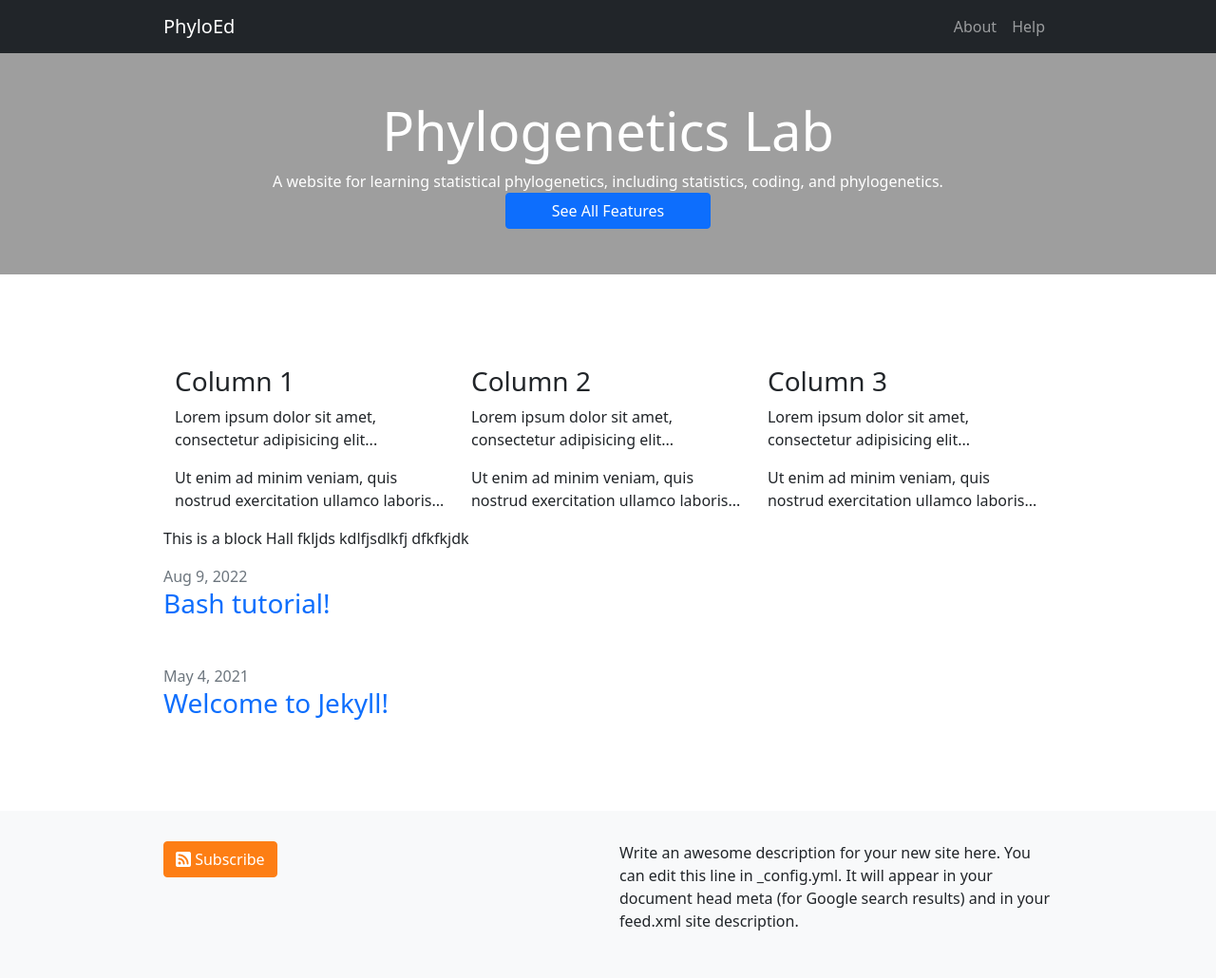
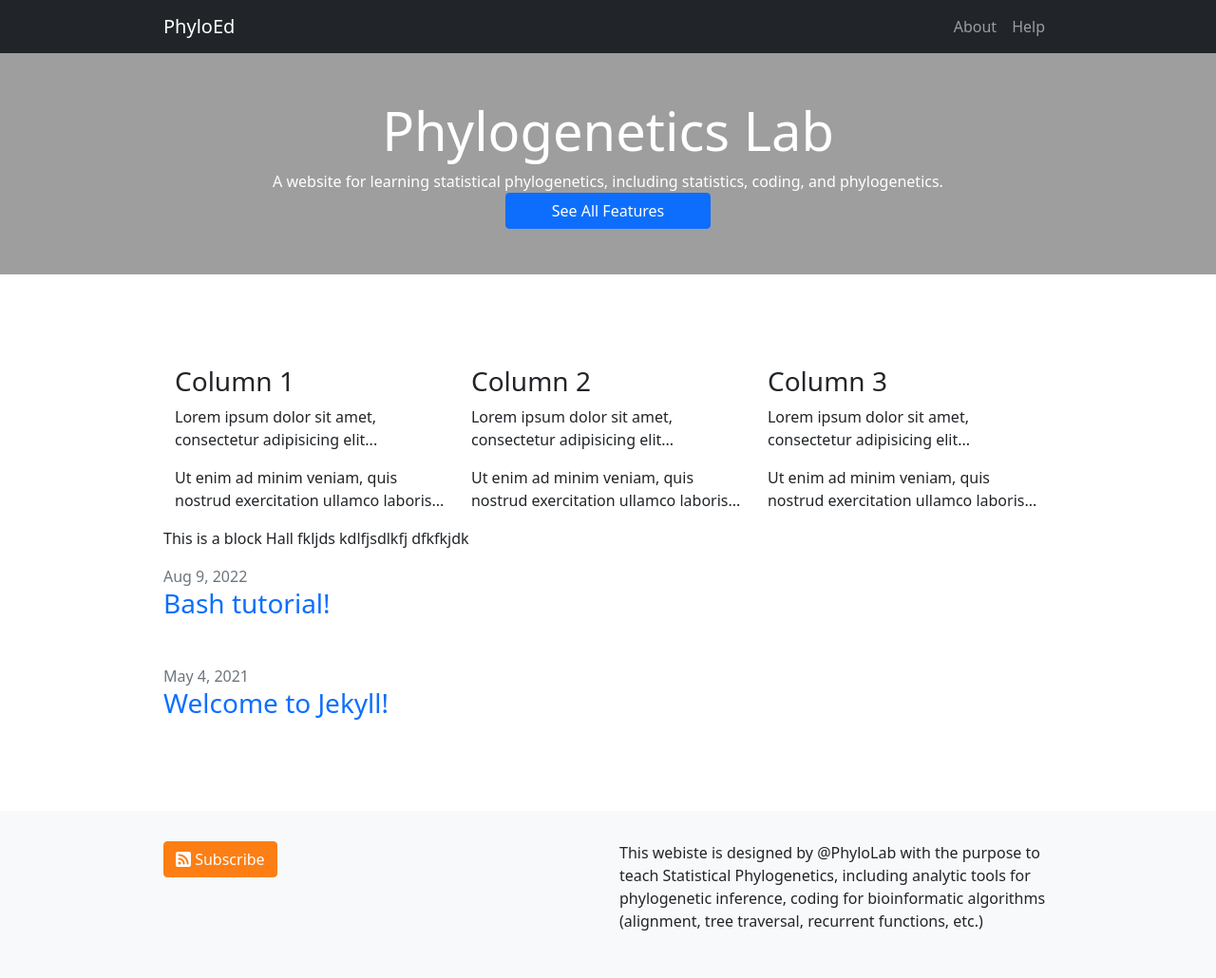
Before and after one commit to lliu1871/PhyEd, a Jekyll site: the page built from index.markdown, in a window 1280 px wide. Shown: the whole page at 95% size. Built offline with Jekyll 4.4.1, drawn with Linux system fonts in a browser that asks for light colours.

Commit message:
Update _config.yml

```diff
--- a/_config.yml
+++ b/_config.yml
@@ -21,9 +21,10 @@
 title: PhyloEd
 email: phylolab@foxmail.com
 description: >- #this means to ignore newlines until "baseurl:"
-  Write an awesome description for your new site here. You can edit this
-  line in _config.yml. It will appear in your document head meta (for
-  Google search results) and in your feed.xml site description.
+  This webiste is designed by @PhyloLab with the purpose to teach Statistical Phylogenetics,
+  including analytic tools for phylogenetic inference, coding for bioinformatic algorithms
+  (alignment, tree traversal, recurrent functions, etc.)
+
 
 # Build settings
 plugins:
```
